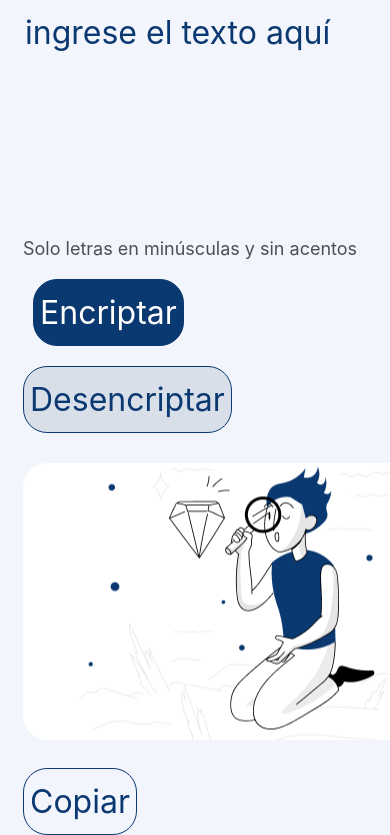
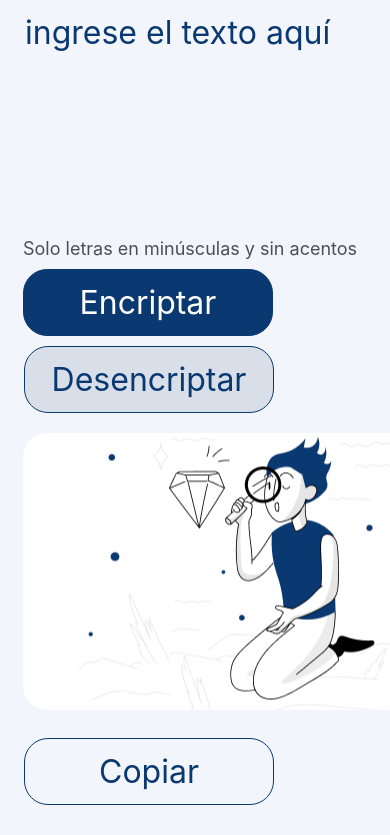
Before and after one commit to EdwinCordoba29/Encriptador_de_texto, a plain HTML site: page index.html in a window 390 px wide. Shown: the part 98-933 px from the top of the page. After the commit the page ends 903 px from the top, so only its background shows below. Drawn offline with Linux system fonts and the light colour scheme.

Commit message:
Se realizan ajustes de responsive

```diff
--- a/style.css
+++ b/style.css
@@ -105,7 +105,17 @@ main{
         display: inline;
     }
 
-    .logo, .text-area, .informacion, .botones, .btn-encriptar, .btn-desencriptar, .mensaje, .copiar{
+    .btn-desencriptar{
+        margin-top: 10px;
+        margin-left: 11px;
+    }
+
+    .copiar{
+        margin-left: 11px;
+        width: 250px;
+    }
+
+    .logo, .text-area, .informacion, .botones, .mensaje{
         margin: 10px;
         width: auto;
     }
```
